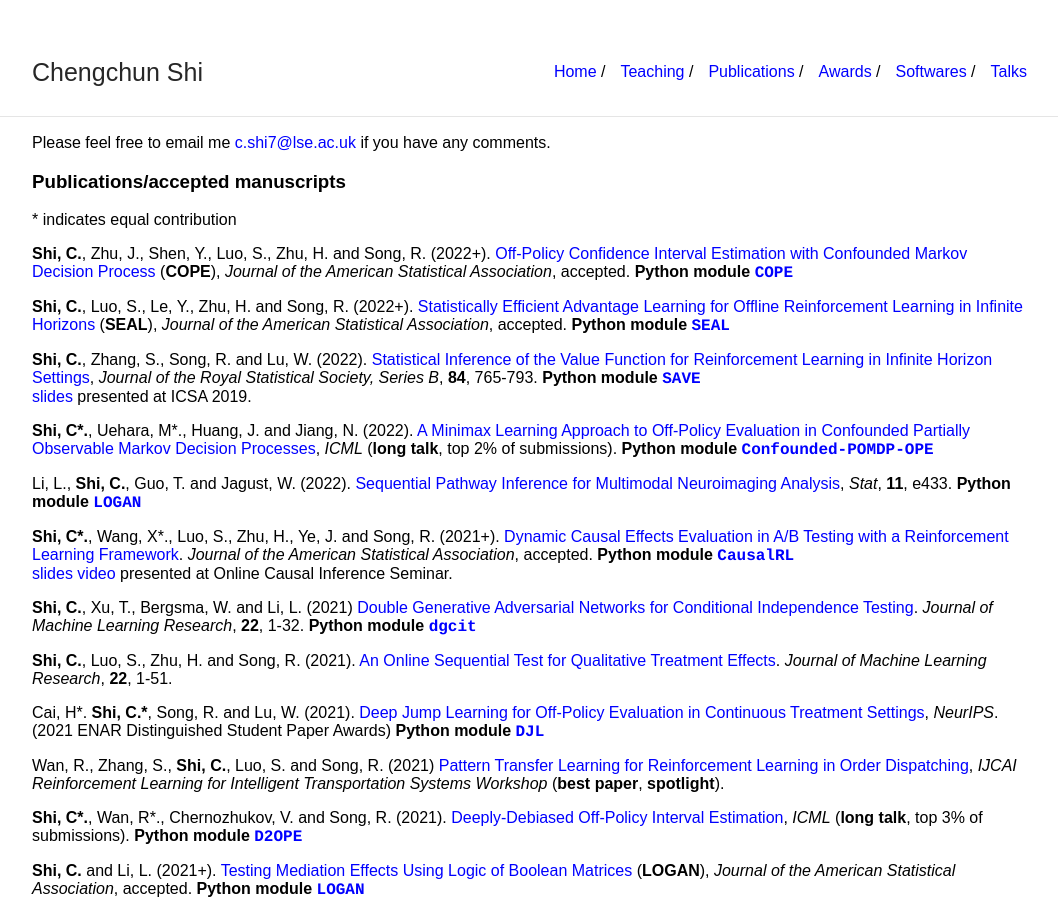
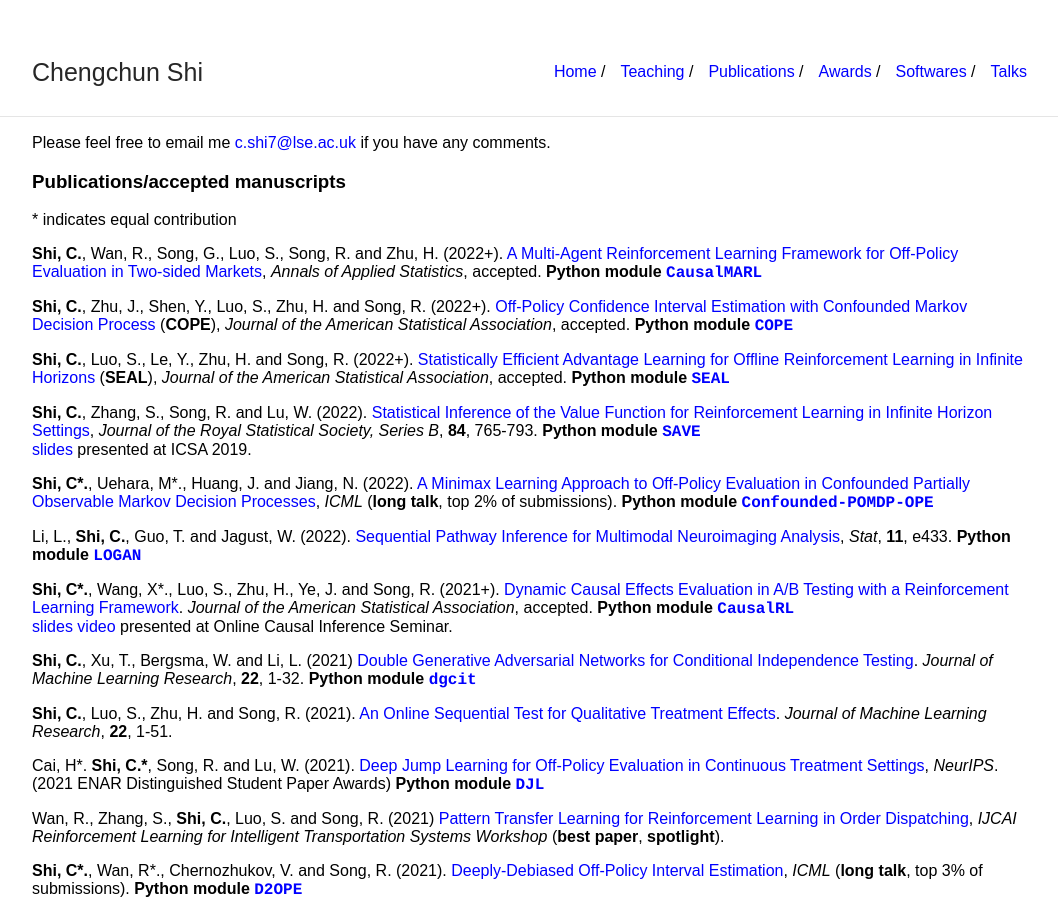
Before and after one commit to callmespring/callmespring.github.io, a Jekyll site: the page built from publication.md, in a window 1280 px wide and 900 px high. Shown: the whole window, without its empty margins (108-1166 px from the left). Built offline with Jekyll 4.4.1, drawn with Linux system fonts in a browser that asks for light colours.

Commit message:
Update publication.md

```diff
--- a/publication.md
+++ b/publication.md
@@ -10,6 +10,9 @@ Please feel free to email me <c.shi7@lse.ac.uk> if you have any comments.
 ### Publications/accepted manuscripts
 
 \* indicates equal contribution
+
+**Shi, C.**, Wan, R., Song, G., Luo, S., Song, R. and Zhu, H. (2022+). [A Multi-Agent Reinforcement Learning Framework for Off-Policy Evaluation in Two-sided Markets](https://arxiv.org/abs/2202.10574), _Annals of Applied Statistics_, accepted.
+**Python module** [<span style="font-family:courier;">**CausalMARL**</span>](https://github.com/RunzheStat/CausalMARL)
 
 **Shi, C.**, Zhu, J., Shen, Y., Luo, S., Zhu, H. and Song, R. (2022+). [Off-Policy Confidence Interval Estimation with Confounded Markov Decision Process
 ](https://arxiv.org/abs/2202.10589) (**COPE**), _Journal of the American Statistical Association_, accepted.
```
